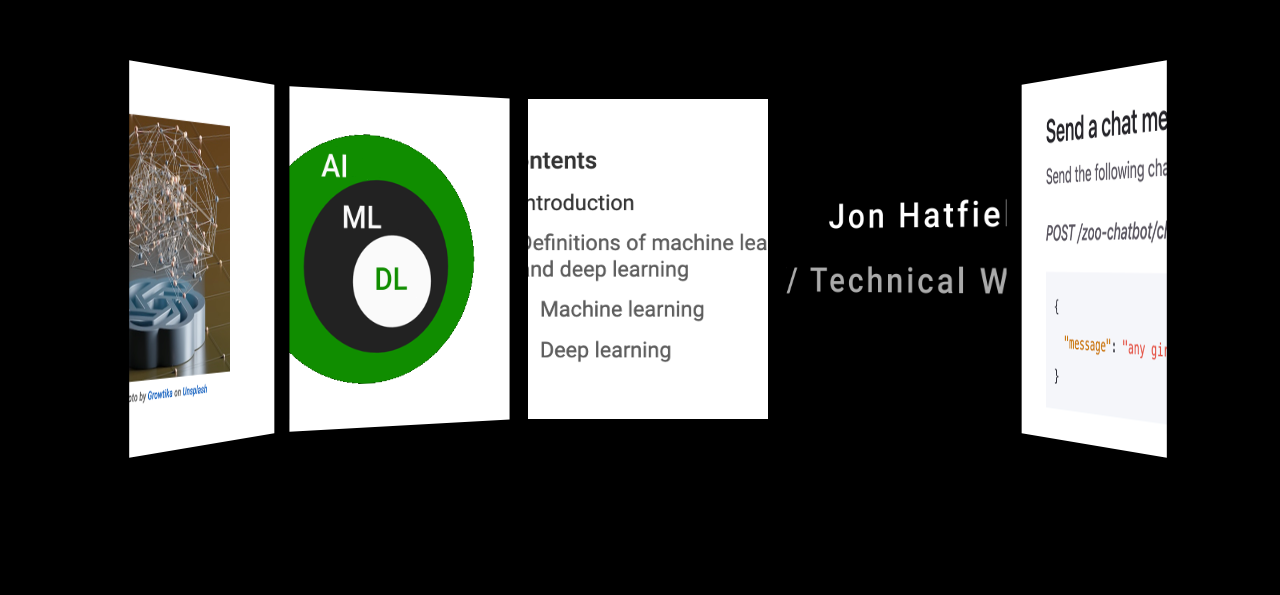
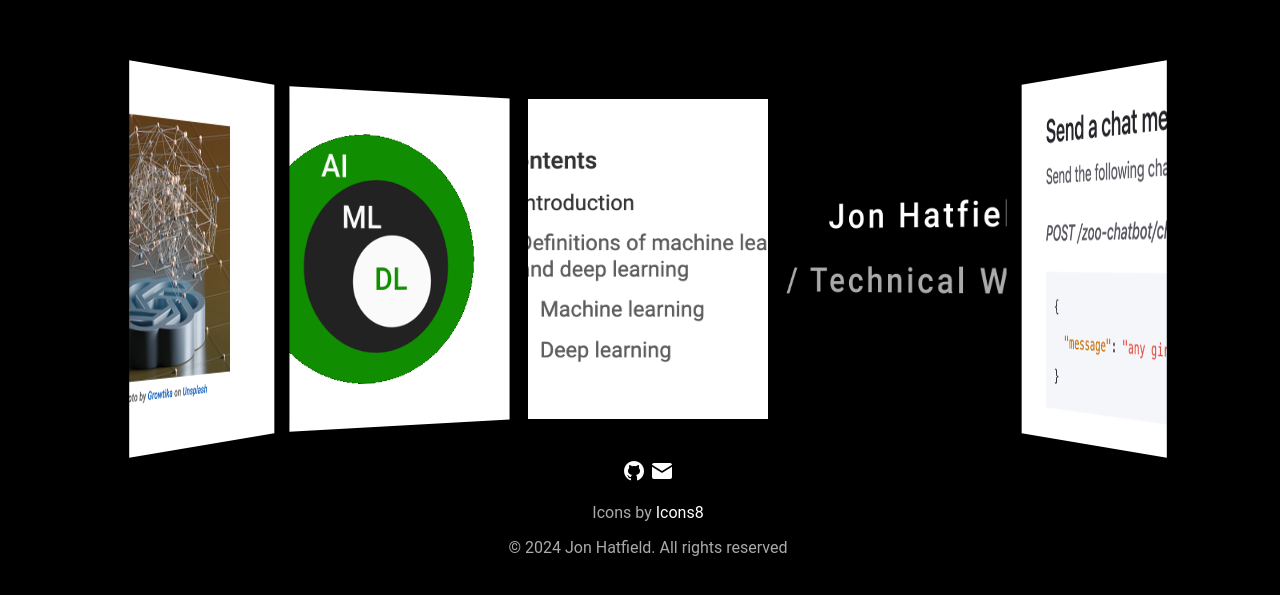
Before and after one commit to jabhatfield/jabhatfield.github.io, a plain HTML site: page index.html in a window 1280 px wide. Shown: the part 149-744 px from the top of the page. Drawn offline with Linux system fonts and the light colour scheme.

Commit message:
Add footer

```diff
--- a/carousel.css
+++ b/carousel.css
@@ -22,3 +22,20 @@ div, svg {
   top:50%;
   transform:translate(-50%,-50%);
 }
+
+.link {
+    color: #aaaaaa;
+    font-family: Roboto, Arial, Helvetica, sans-serif;
+    top: 600px;
+    text-align: center;
+    width: 100%;
+}
+
+.link a {
+    color: #ffffff;
+    text-decoration: none;
+}
+
+a:hover {
+  color: #aaaaaa;
+}
--- a/carousel.js
+++ b/carousel.js
@@ -6,7 +6,7 @@ gsap.timeline()
       rotateY: (i)=> i*-36,
       transformOrigin: '50% 50% 500px',
       z: -500,
-      backgroundImage:(i)=>'url(' + i + '.png)', //url(https://picsum.photos/id/'+(i+32)+'/600/400/)
+      backgroundImage:(i)=>'url(' + i + '.png)',
       backgroundPosition:(i)=>getBgPos(i),
       backfaceVisibility:'hidden'
 
--- a/index.html
+++ b/index.html
@@ -7,23 +7,12 @@
   <meta name="robots" content="index, follow">
 
   <link href="carousel.css" rel="stylesheet">
-
-
-
 </head>
 
 <body>
-
-
-
-
 <div class="stage">
-
   <div class="container">
     <div class="ring">
-
-
-
       <div class="img"></div>
       <div class="img"></div>
       <div class="img"></div>
@@ -37,10 +26,25 @@
     </div>
   </div>
 
+  <div class="link">
+    <a href="https://github.com/jabhatfield" target="_blank">
+      <img src="icons8-github.png" />
+    </a>
+
+    <a href="mailto:jonhatfieldtechwriting@gmail.com" target="_blank">
+      <img src="icons8-email.png" />
+    </a>
+
+    <p>
+      Icons by <a href="https://icons8.com/" target="_blank" rel="noopener">Icons8</a>
+    </p>
+
+    <p>
+      © 2024 Jon Hatfield. All rights reserved
+    </p>
+  </div>
 </div>
 
-<!--<script src="https://cdn.jsdelivr.net/npm/gsap@3.12.5/dist/gsap.min.js"></script>-->
-<!--<script type="text/javascript" src="https://cdnjs.cloudflare.com/ajax/libs/gsap/3.6.1/gsap.min.js"></script>-->
 <script src="gsap.js"></script>
 <script src="zepto.js"></script>
 
```
Also changed, not shown: icons8-email.png (added), icons8-github.png (added), raid-antora.png (deleted), raid-jekyll.png (deleted), 2 other files.
